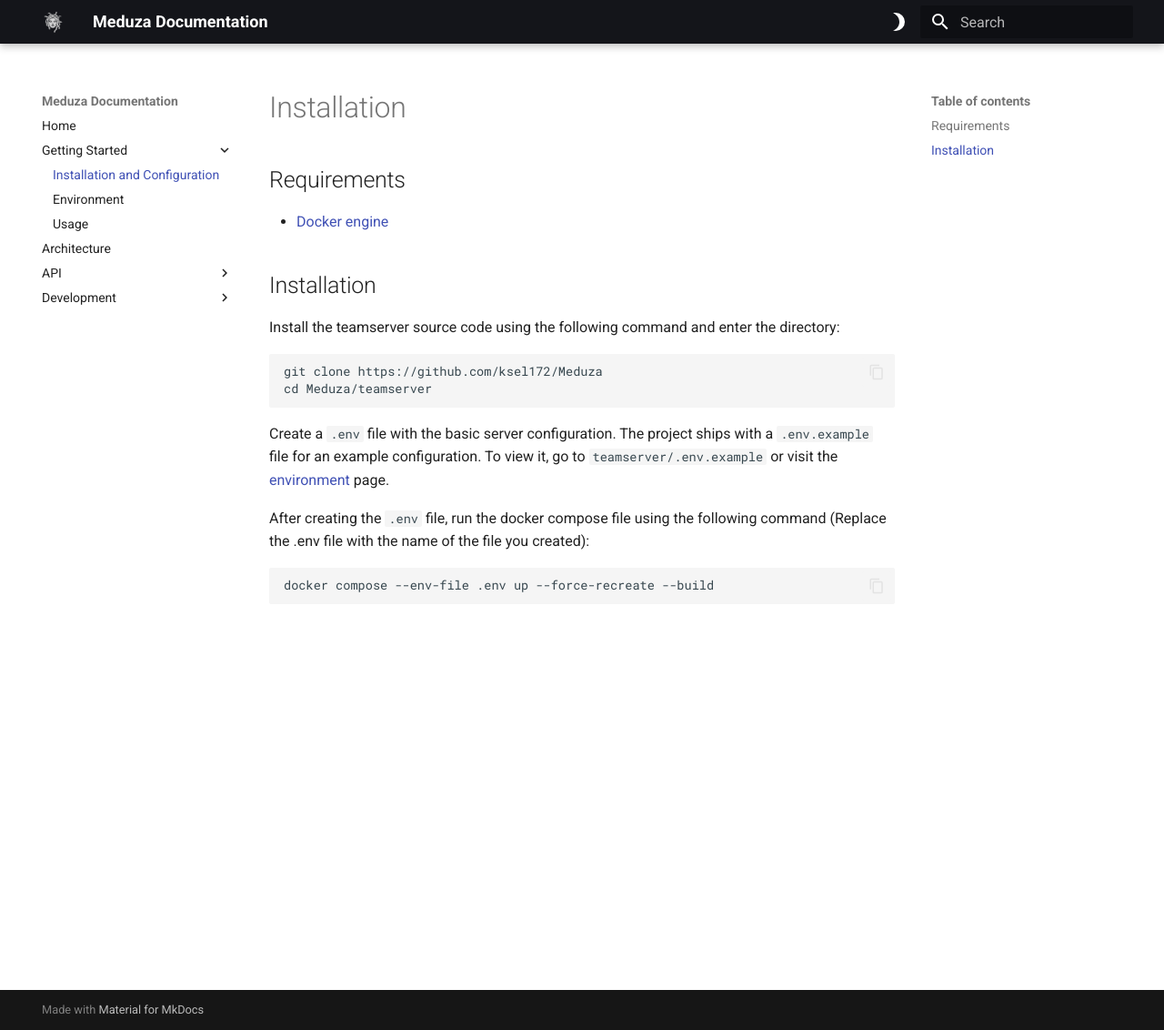
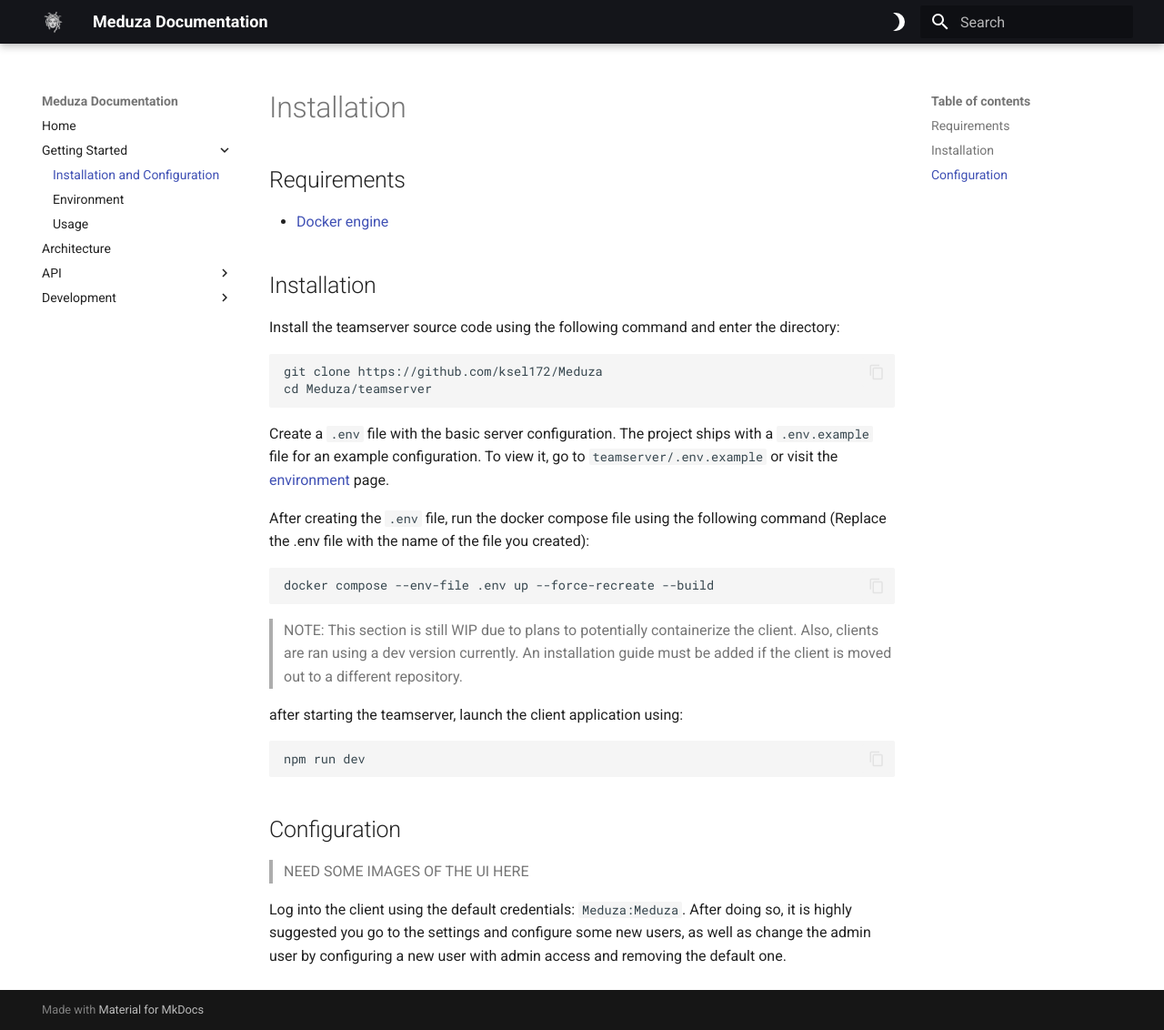
Before and after one commit to Meduza-Framework/meduza-documentation, an MkDocs documentation site: the page built from docs/installation-and-config.md, in a window 1280 px wide and 1132 px high. Shown: the whole window at 91% size. Built offline with MkDocs 1.6.1 and Material for MkDocs 9.7.7, drawn with Linux system fonts in a browser that asks for light colours.

Commit message:
Update installation and configuration page

````diff
--- a/docs/installation-and-config.md
+++ b/docs/installation-and-config.md
@@ -20,3 +20,18 @@
 ```
 docker compose --env-file .env up --force-recreate --build
 ```
+
+
+> NOTE:
+> This section is still WIP due to plans to potentially containerize the client. Also, clients are ran using a dev version currently. An installation guide must be added if the client is moved out to a different repository.
+
+after starting the teamserver, launch the client application using:
+```
+npm run dev
+```
+
+## Configuration
+
+> NEED SOME IMAGES OF THE UI HERE
+
+Log into the client using the default credentials: ``Meduza:Meduza``. After doing so, it is highly suggested you go to the settings and configure some new users, as well as change the admin user by configuring a new user with admin access and removing the default one.
````
